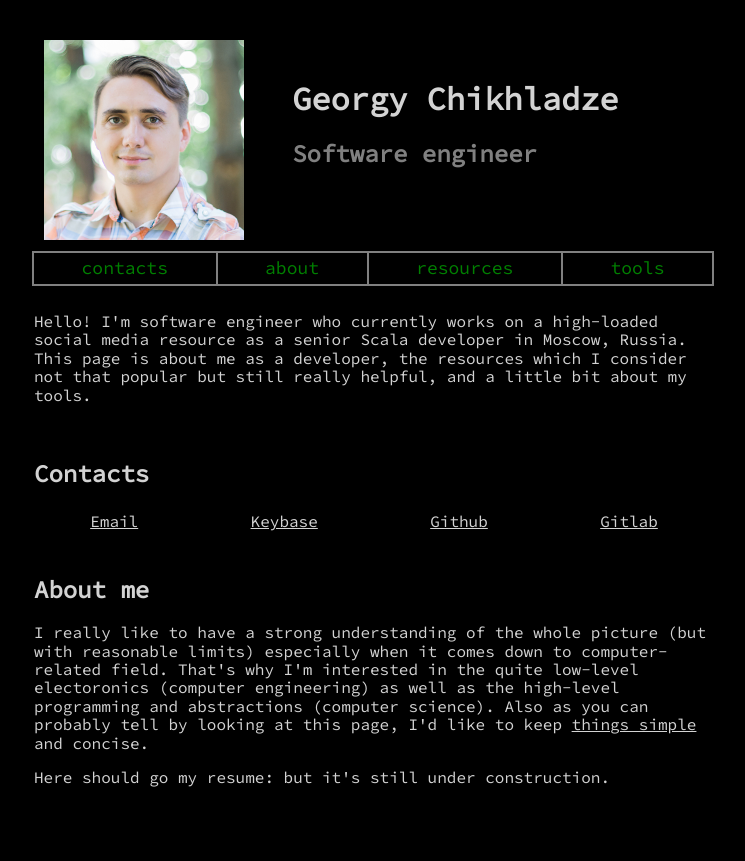
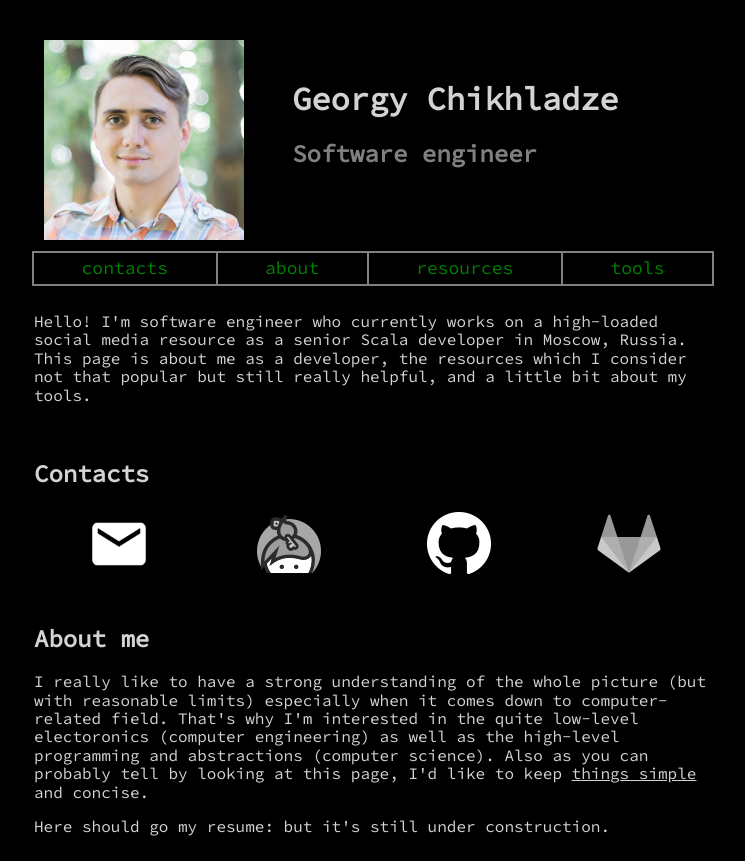
Before and after one commit to chikh/chikhladze.com, a plain HTML site: page index.html in a window 1280 px wide. Shown: the whole page, without its empty margins (266-1011 px from the left). Before the commit the page ends 812 px from the top, so only its background shows below. Drawn offline with Linux system fonts and the light colour scheme.

Commit message:
Use contact's icons instead of text

```diff
--- a/assets/main.css
+++ b/assets/styles/main.css
@@ -79,3 +79,8 @@ nav a.menu-item {
 nav a:hover {
   color: lightgreen;
 }
+
+.contact-logo {
+  width: 64px;
+  height: 64px;
+}
--- a/index.html
+++ b/index.html
@@ -10,14 +10,14 @@
 
   <link href="https://fonts.googleapis.com/css?family=Source+Code+Pro" rel="stylesheet">
 
-  <link rel="stylesheet" type="text/css" href="assets/main.css">
-  <link rel="stylesheet" type="text/css" href="assets/normalize.css">
+  <link rel="stylesheet" type="text/css" href="assets/styles/main.css">
+  <link rel="stylesheet" type="text/css" href="assets/styles/normalize.css">
 </head>
 
 <body class="font-mono">
   <header class="container-row-centered">
     <div id="container-avatar">
-      <img src="assets/chikh-200x200.png" alt="Georgy's photo"/>
+      <img src="assets/img/chikh-200x200.png" alt="Georgy's photo"/>
     </div>
     <div id="container-title">
       <div id="container-title-name">
@@ -46,10 +46,38 @@
   <section>
     <h2 id="contacts">Contacts</h2>
     <div class="container-row-centered">
-      <a class="row-list-item" href="mailto:georgiy.chikhladze@gmail.com">Email</a>
-      <a class="row-list-item" href="https://keybase.io/chikh">Keybase</a>
-      <a class="row-list-item" href="https://github.com/chikh">Github</a>
-      <a class="row-list-item" href="https://gitlab.com/chikh">Gitlab</a>
+      <div class="row-list-item">
+        <a href="mailto:georgiy.chikhladze@gmail.com">
+          <img
+            class="contact-logo"
+            src="assets/img/ic_email_white_48dp_2x.png"
+            alt="email"/>
+        </a>
+      </div>
+      <div class="row-list-item">
+        <a href="https://keybase.io/chikh">
+          <img
+            class="contact-logo"
+            src="assets/img/keybase-logo-64.png"
+            alt="keybase"/>
+        </a>
+      </div>
+      <div class="row-list-item">
+        <a href="https://github.com/chikh">
+          <img
+            class="contact-logo"
+            src="assets/img/GitHub-Mark-Light-64px.png"
+            alt="github" />
+        </a>
+      </div>
+      <div class="row-list-item">
+        <a href="https://gitlab.com/chikh">
+          <img
+            class="contact-logo"
+            src="assets/img/gitlab-logo.png"
+            alt="gitlab"/>
+        </a>
+      </div>
     </div>
   </section>
 
```
Also changed, not shown: assets/img/GitHub-Mark-Light-64px.png (added), assets/img/chikh-200x200.png (renamed from assets/chikh-200x200.png), assets/img/gitlab-logo.png (added), assets/img/ic_email_white_48dp_2x.png (added), assets/img/keybase-logo-64.png (added), assets/styles/normalize.css (renamed from assets/normalize.css).
